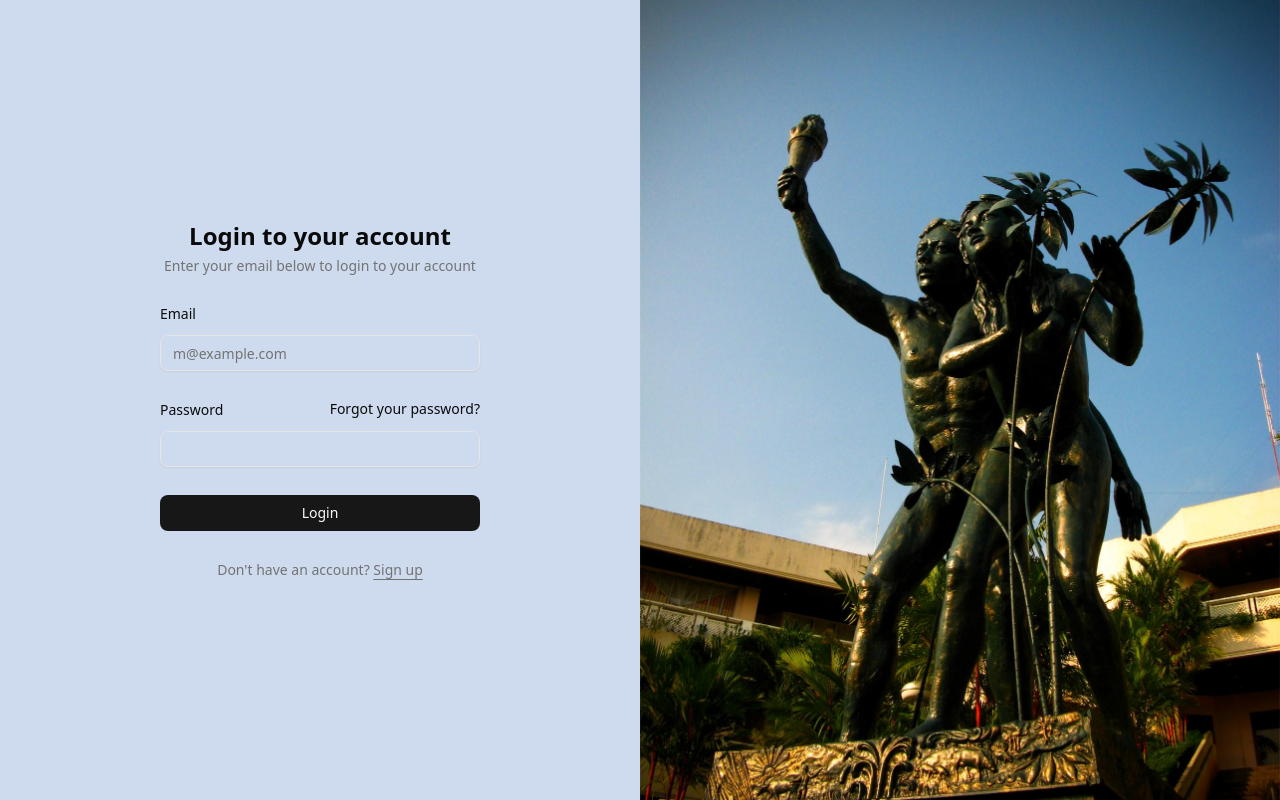
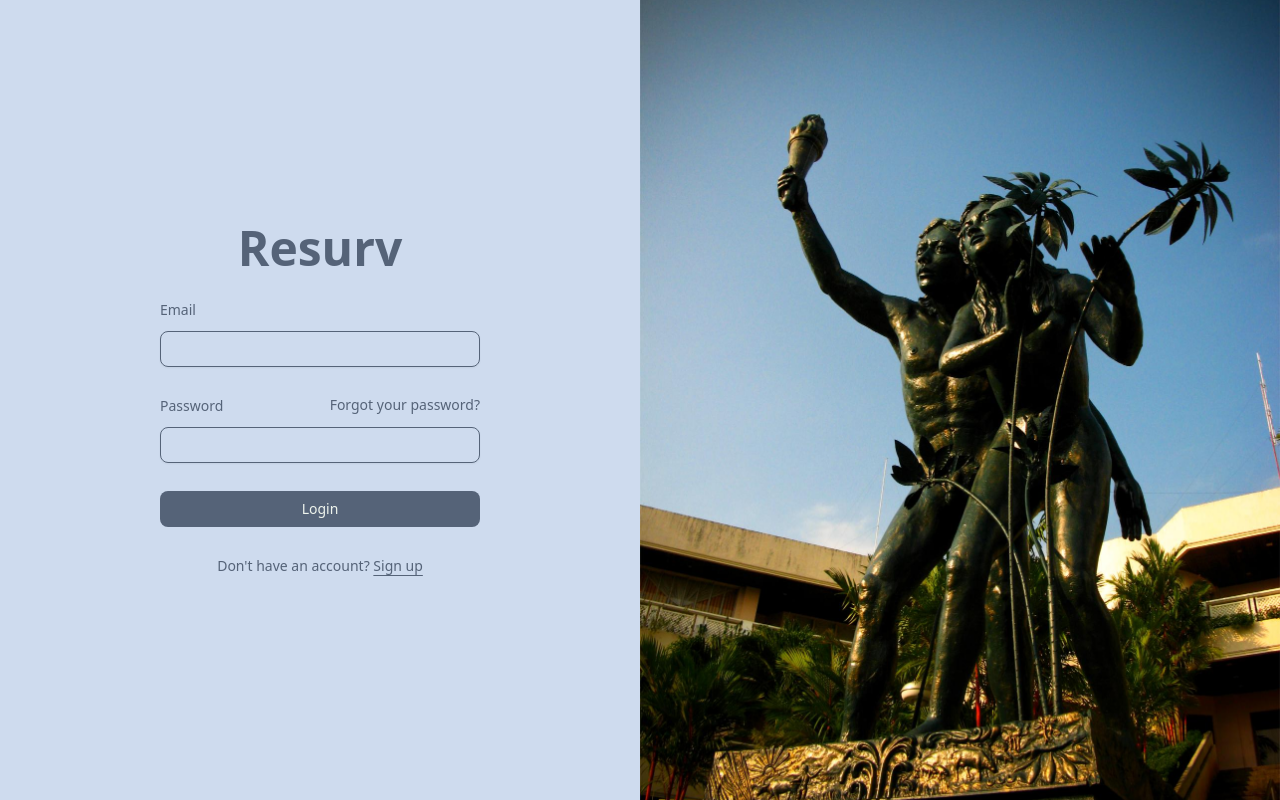
Before and after one commit to gabiXDpapi/resurvpracatice, a Next.js app: page /authentication/login in a window 1280 px wide. Built offline with nearby package versions, Linux system fonts and the light colour scheme.

Commit message:
Finish Login styling
Added appropriate styling to match figma color palette

```diff
--- a/components/login-form.tsx
+++ b/components/login-form.tsx
@@ -45,36 +45,33 @@
       >
         <FieldGroup>
           <div className="flex flex-col items-center gap-1 text-center">
-            <h1 className="text-2xl font-bold">Login to your account</h1>
-            <p className="text-muted-foreground text-sm text-balance">
-              Enter your email below to login to your account
-            </p>
+            <h1 className="text-5xl font-bold text-[#556378]">Resurv</h1>
           </div>
           <Field>
-            <FieldLabel htmlFor="email">Email</FieldLabel>
-            <Input id="email" type="email" placeholder="m@example.com" required />
+            <FieldLabel htmlFor="email" className="text-[#556378]">Email</FieldLabel>
+            <Input id="email" type="email" className=" border-[#556378]" required />
           </Field>
           <Field>
             <div className="flex items-center">
-              <FieldLabel htmlFor="password">Password</FieldLabel>
+              <FieldLabel htmlFor="password" className="text-[#556378]" >Password</FieldLabel>
               <a
                 href="#"
-                className="ml-auto text-sm underline-offset-4 hover:underline"
+                className="ml-auto text-sm underline-offset-4 hover:underline text-[#556378]"
               >
                 Forgot your password?
               </a>
             </div>
-            <Input id="password" type="password" required />
+            <Input id="password" type="password" className=" border-[#556378]" required />
           </Field>
           <Field>
-            <Button type="submit" className="w-full" disabled={isLoading}>
+            <Button type="submit" className="w-full bg-[#556378] text-[#EEF4ED]" disabled={isLoading}>
             {isLoading ? "Logging in..." : "Login"}
           </Button>
           </Field>
           <Field>
-            <FieldDescription className="text-center">
+            <FieldDescription className="text-center text-[#556378]">
               Don't have an account?{" "}
-              <a href="/authentication/signup" className="underline underline-offset-4">
+              <a href="/authentication/signup" className="underline underline-offset-4 text-[#556378]">
                 Sign up
               </a>
             </FieldDescription>
```
